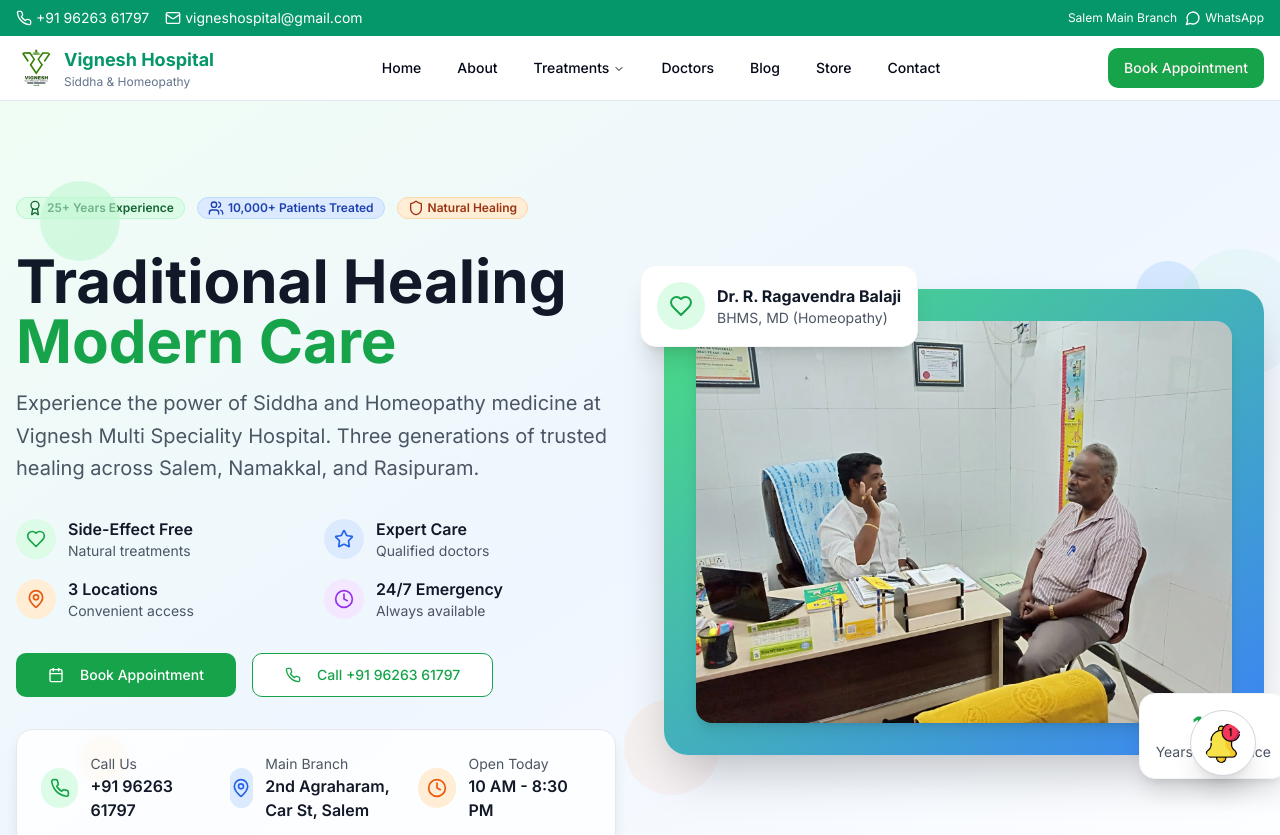
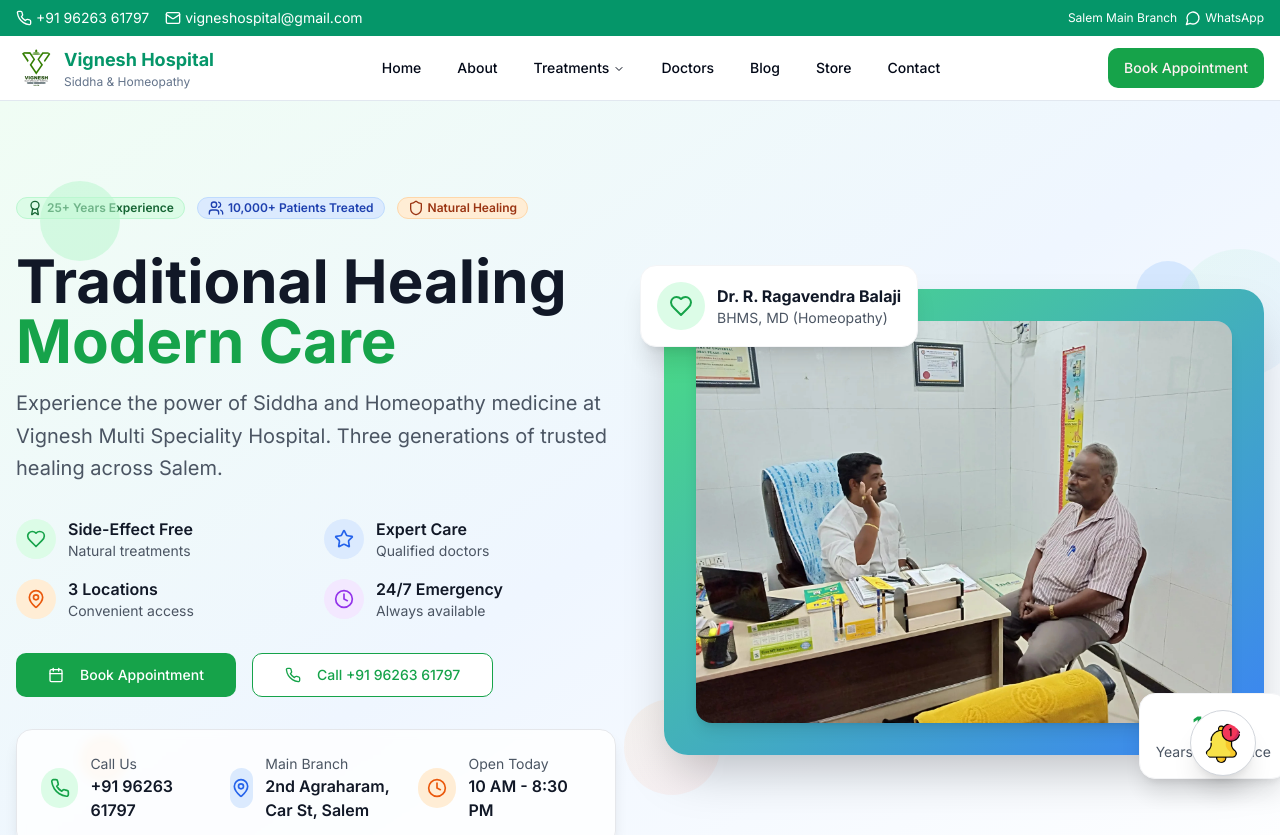
Before and after one commit to Myenum2412/vigneshhospitals, a Next.js app: page / in a window 1280 px wide. Shown: the top 835 px of the page. Built offline with nearby package versions, Linux system fonts and the light colour scheme.

Commit message:
Update hero-section.tsx

```diff
--- a/components/hero-section.tsx
+++ b/components/hero-section.tsx
@@ -45,7 +45,7 @@ export function HeroSection() {
               </h1>
               <p className="text-xl text-gray-600 leading-relaxed max-w-2xl">
                 Experience the power of Siddha and Homeopathy medicine at Vignesh Multi Speciality Hospital. Three
-                generations of trusted healing across Salem, Namakkal, and Rasipuram.
+                generations of trusted healing across Salem.
               </p>
             </div>
 
```
